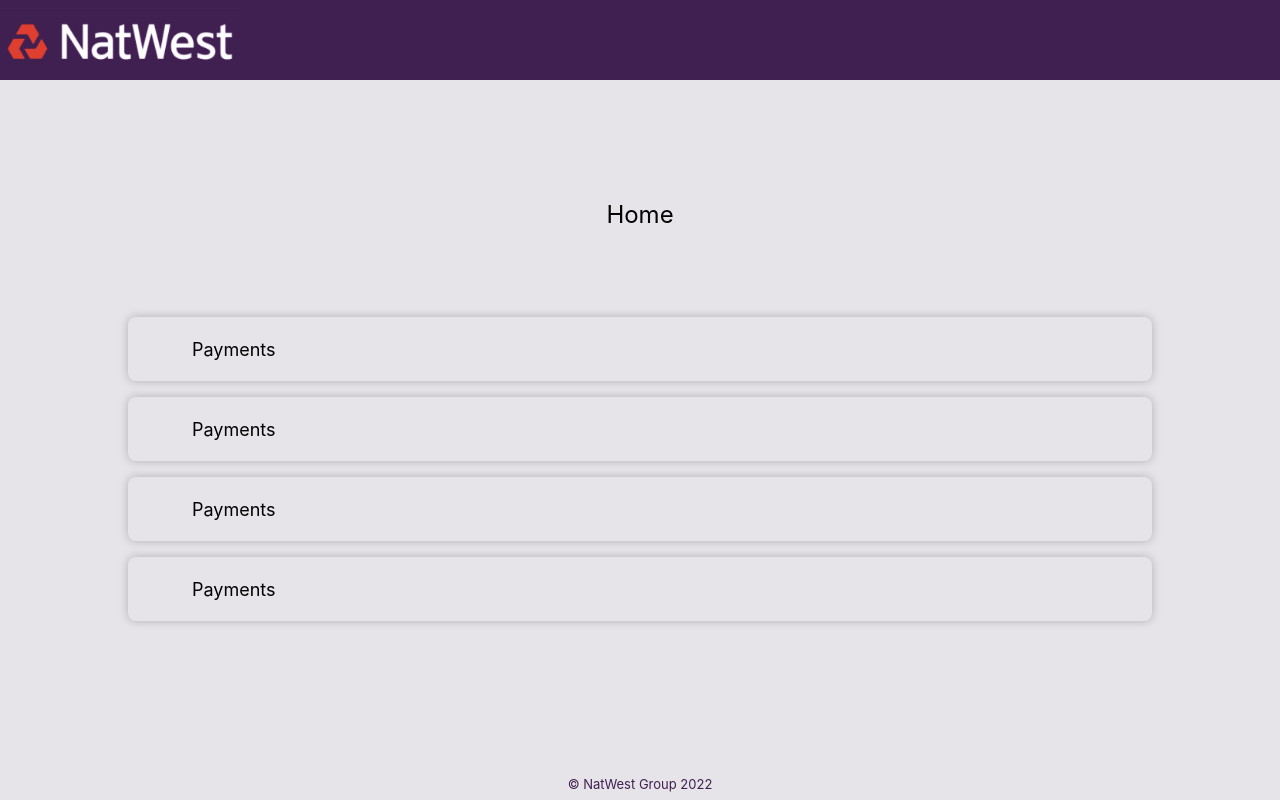
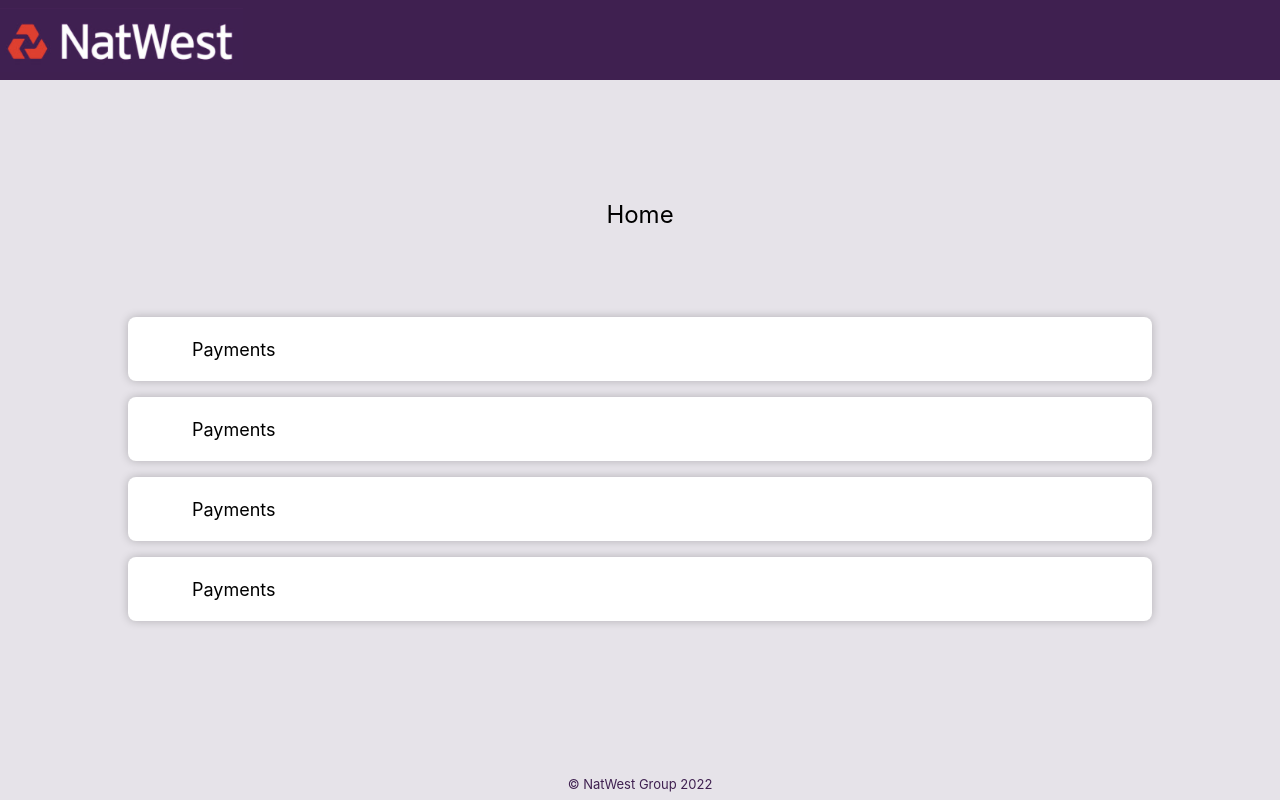
Before and after one commit to tintindas/payments-hackathon-ui, a React (Vite) app: page /home in a window 1280 px wide. Built offline with nearby package versions, Linux system fonts and the light colour scheme.

Commit message:
add navigation to card element

```diff
--- a/src/App.css
+++ b/src/App.css
@@ -84,6 +84,8 @@ h2 {
 	box-sizing: border-box;
 	padding: 0 5vw;
 	justify-content: space-between;
+	background-color: white;
+	cursor: pointer;
 }
 
 .card p {
--- a/src/components/Card.jsx
+++ b/src/components/Card.jsx
@@ -1,6 +1,16 @@
-const Card = ({ content }) => {
+import { useNavigate } from 'react-router-dom'
+
+const Card = ({ content, route }) => {
+	const navigate = useNavigate()
+
+	const handleClick = () => {
+		if (route) {
+			navigate(route)
+		}
+	}
+
 	return (
-		<div className='card'>
+		<div className='card' onClick={handleClick}>
 			{content.map((item, index) => {
 				return <p key={index}>{item}</p>
 			})}
--- a/src/pages/Home.jsx
+++ b/src/pages/Home.jsx
@@ -4,7 +4,7 @@ const Home = () => {
 	return (
 		<div className='container'>
 			<h2>Home</h2>
-			<Card content={['Payments']} />
+			<Card content={['Payments']} route='/payments' />
 			<Card content={['Payments']} />
 			<Card content={['Payments']} />
 			<Card content={['Payments']} />
```
